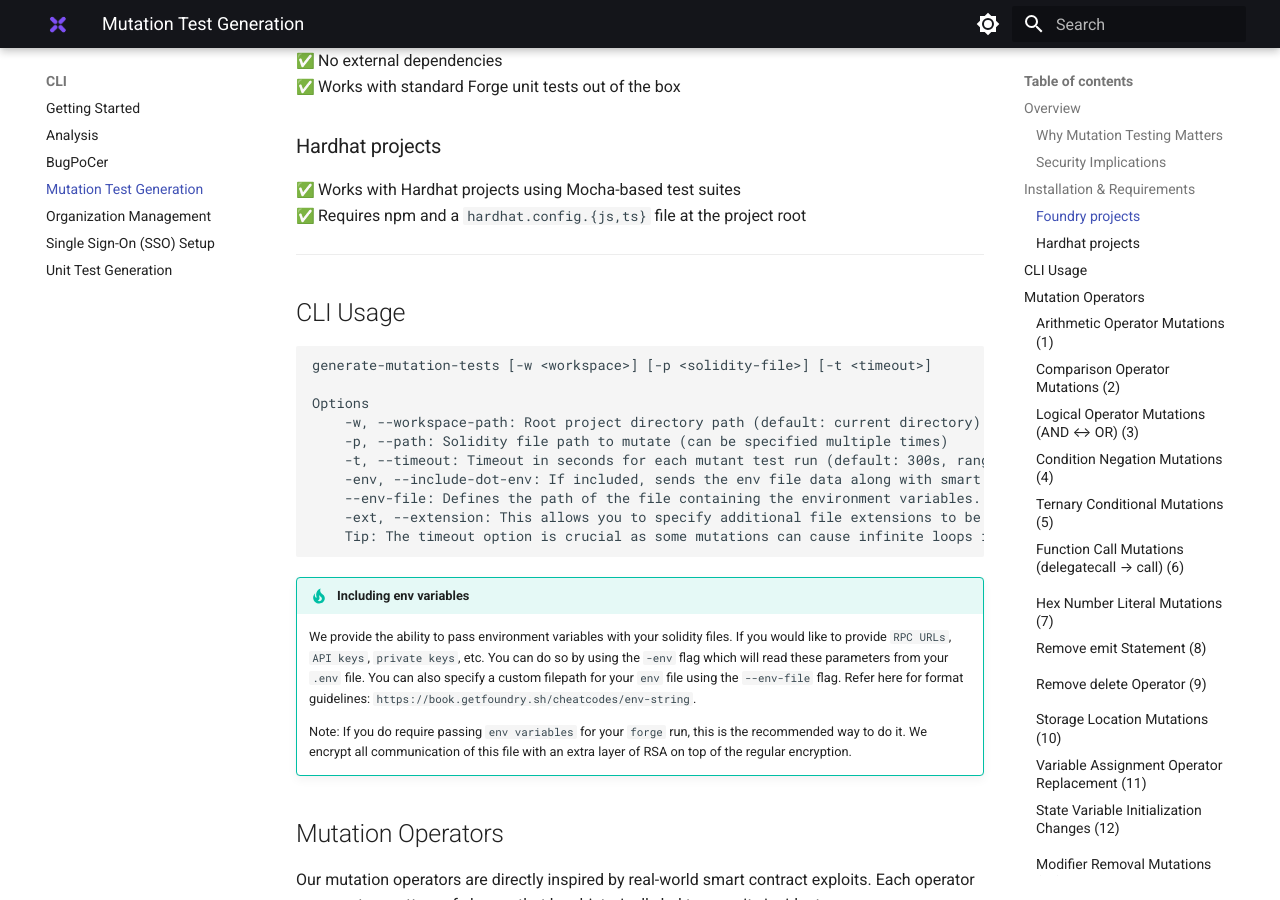
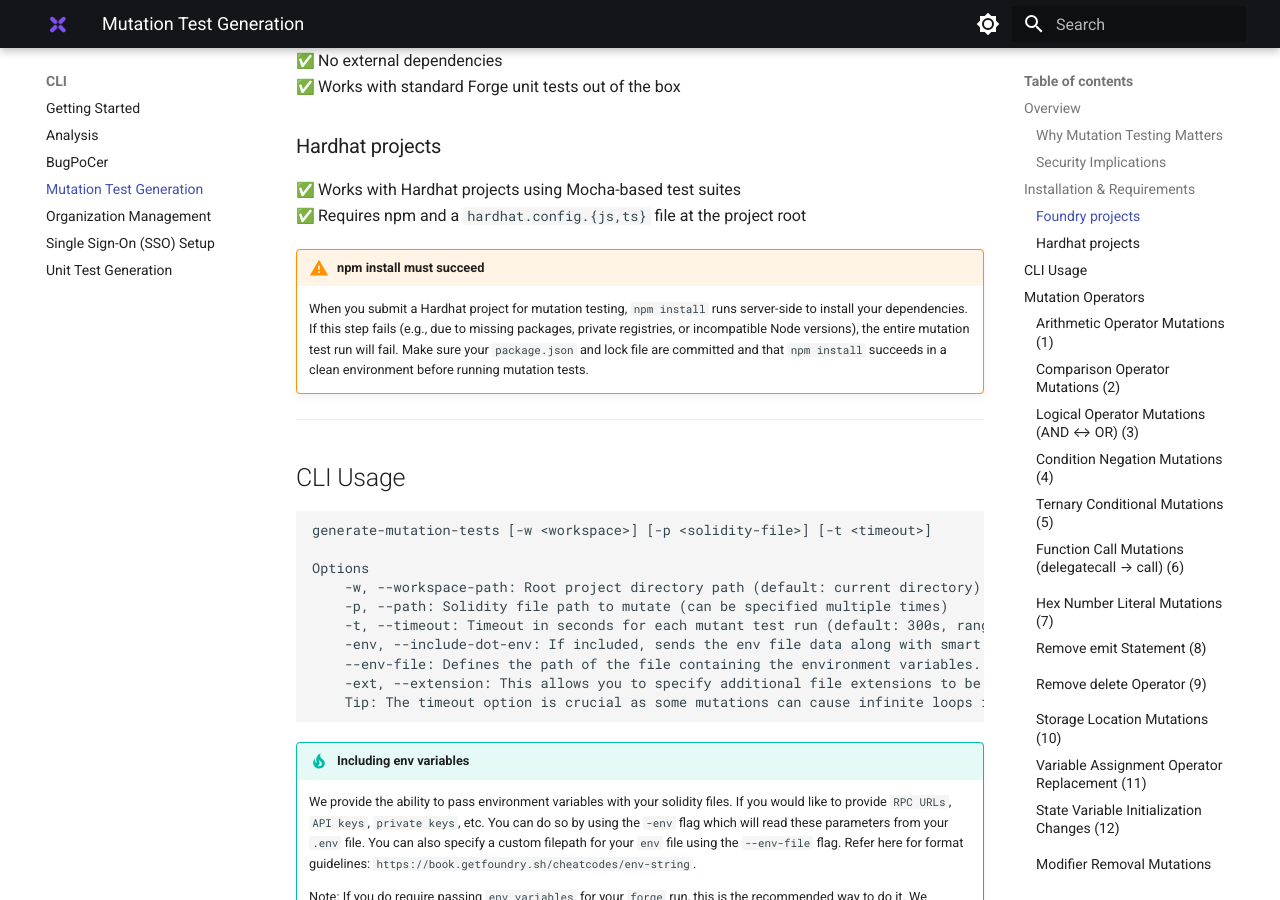
Before and after one commit to olympix/olympix.github.io, an MkDocs documentation site: the page built from docs/CLI/Mutation Testing.md, in a window 1280 px wide and 900 px high, scrolled down 1082 px. Built offline with MkDocs 1.6.1 and Material for MkDocs 9.7.7, drawn with Linux system fonts in a browser that asks for light colours; emoji names are drawn with the system emoji font.

Commit message:
docs: add warning about server-side npm install failure in mutation tests
Co-Authored-By: Claude Opus 4.6 (1M context) <noreply@anthropic.com>

```diff
--- a/docs/CLI/Mutation Testing.md
+++ b/docs/CLI/Mutation Testing.md
@@ -32,6 +32,9 @@ The mutation test generator is designed to be dependency-free and works with bot
 
 :white_check_mark: Works with Hardhat projects using Mocha-based test suites
 :white_check_mark: Requires npm and a `hardhat.config.{js,ts}` file at the project root
+
+!!! warning "npm install must succeed"
+    When you submit a Hardhat project for mutation testing, `npm install` runs server-side to install your dependencies. If this step fails (e.g., due to missing packages, private registries, or incompatible Node versions), the entire mutation test run will fail. Make sure your `package.json` and lock file are committed and that `npm install` succeeds in a clean environment before running mutation tests.
 
 ---
 
```
